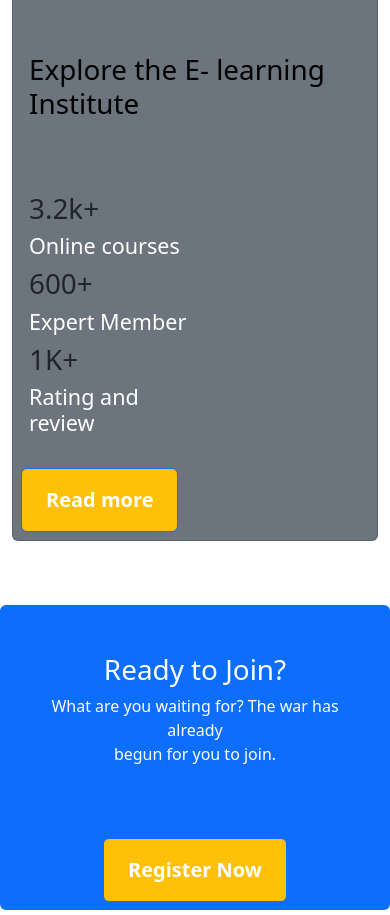
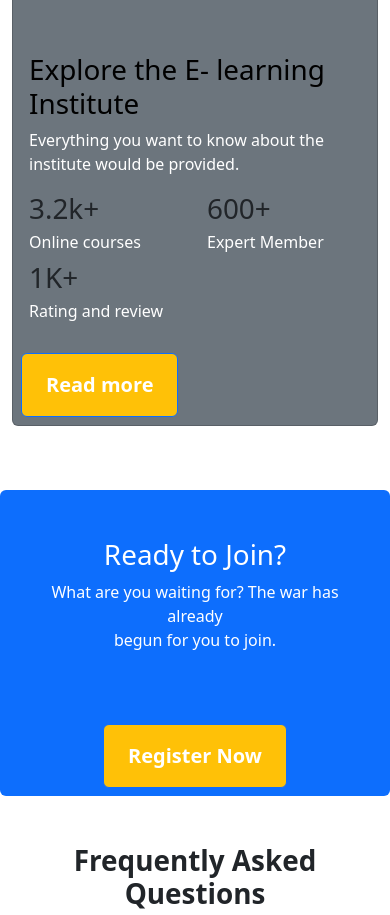
Before and after one commit to Shanax21/edutech, a plain HTML site: page index.html in a window 390 px wide. Shown: the part 2860-3775 px from the top of the page. Drawn offline with nearby package versions, Linux system fonts and the light colour scheme.

Commit message:
made more responsive

```diff
--- a/index.html
+++ b/index.html
@@ -271,22 +271,22 @@
                 <div class="col-md-5">
                     <div class="card-body align-items-center mt-5 bg-secondary">
                         <h1 class="card-title text-black">Explore the E- learning<br>Institute</h1>
-                        <p class="card-text text-secondary">Everything you want to know about the institute would be
+                        <p class="card-text text-white">Everything you want to know about the institute would be
                             provided.</p>
                         <!-- button purpose -->
-                        <div class="row-cols-md-2 row-cols-2">
-                            <div>
+                        <div class=" row row-cols-lg-3 row-cols-2">
+                            <div class="cols">
                                 <h1>3.2k+</h1>
-                                <h4 class="text-white">Online courses</h4>
+                                <h6 class="text-white">Online courses</h6>
                             </div>
-                            <div>
+                            <div class="cols">
                                 <h1>600+</h1>
-                                <h4 class="text-white">Expert Member</h4>
+                                <h6 class="text-white">Expert Member</h6>
 
                             </div>
-                            <div>
+                            <div class="cols">
                                 <h1>1K+</h1>
-                                <h4 class="text-white">Rating and review</h4>
+                                <h6 class="text-white">Rating and review</h6>
                             </div>
                         </div>
 
--- a/styles.css
+++ b/styles.css
@@ -12,7 +12,7 @@
 
 @media screen and (max-width:600px){
     .carousel-caption{
-        bottom:0px;
+        bottom:20px;
     }
     .heighter{
         height:370px;
```
